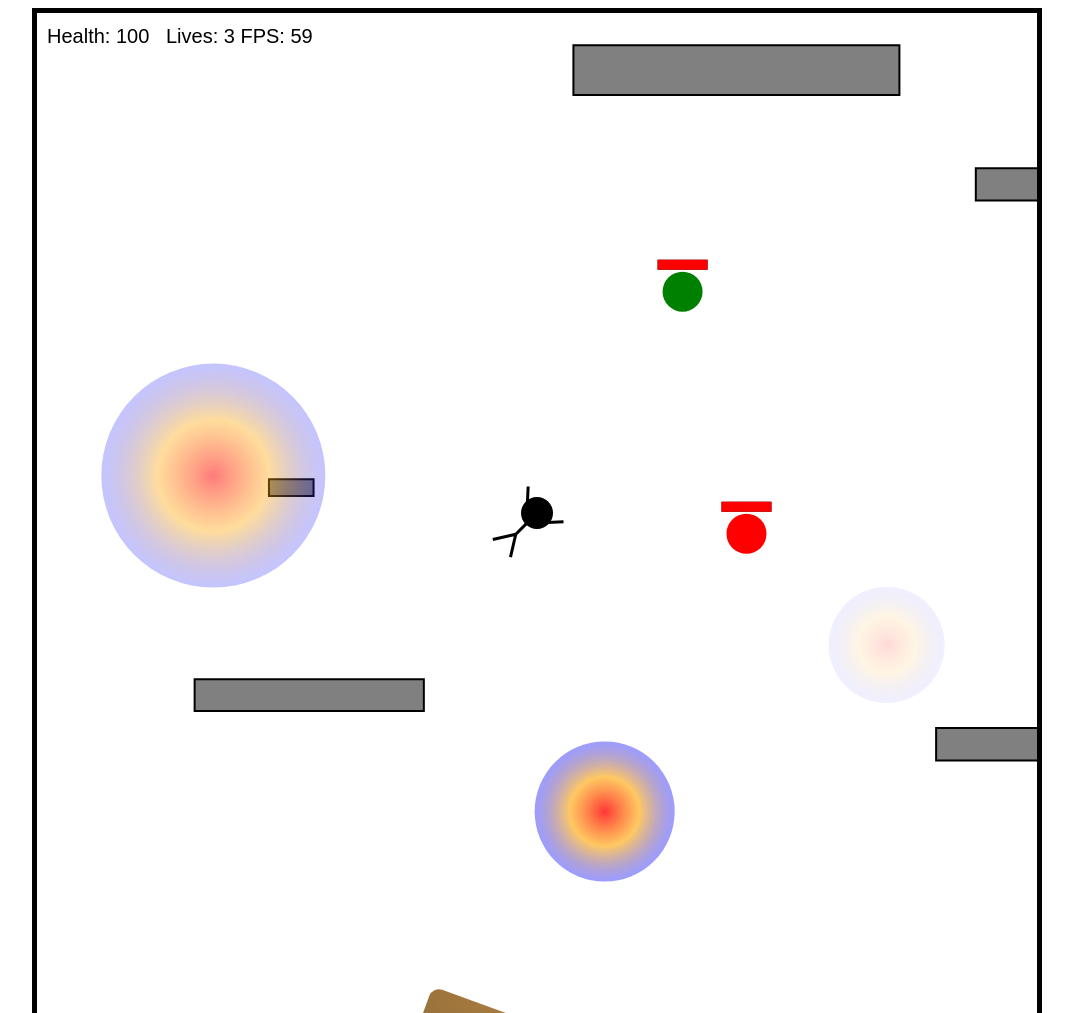
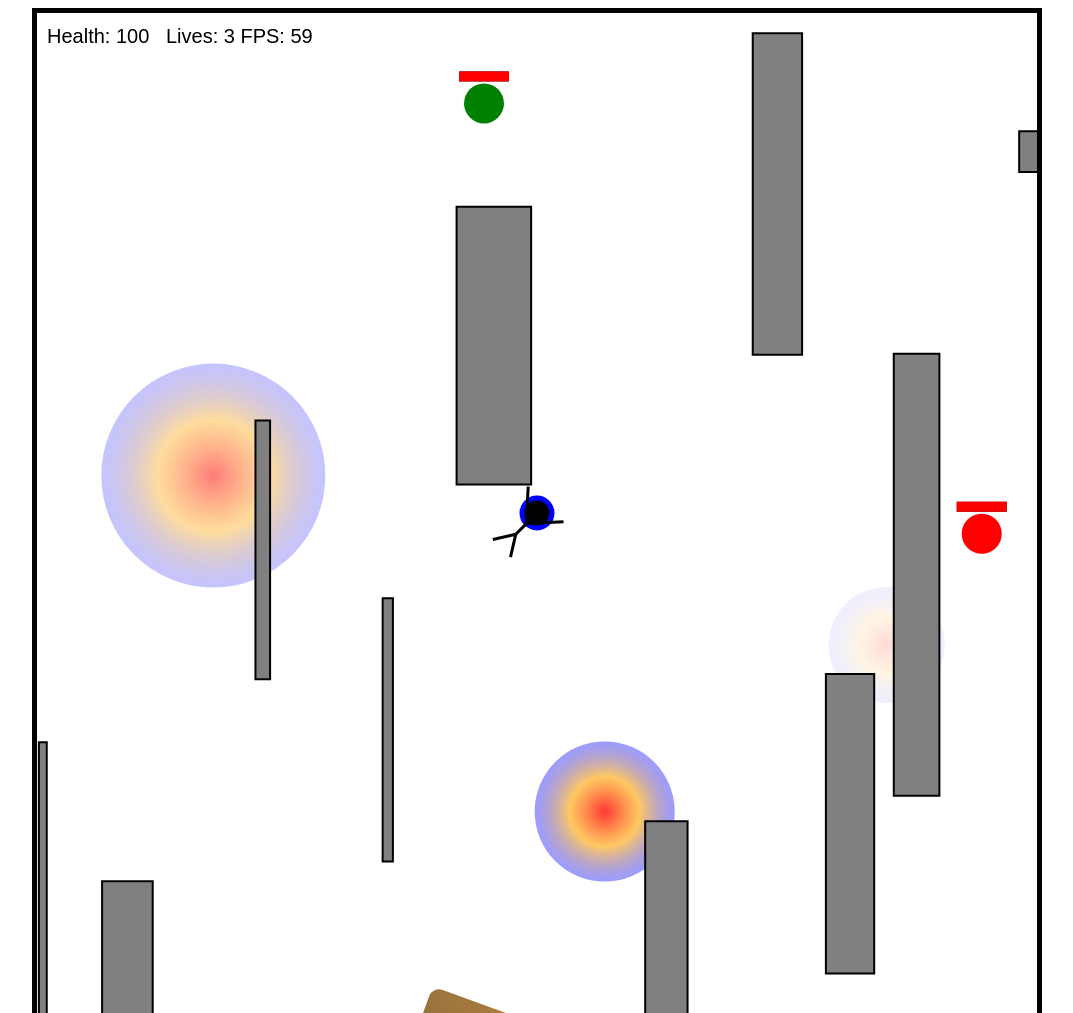
Before and after one commit to Dominique-Sakrisson/canvas-game, a website: page index.html in a window 1280 px wide. Shown: the top 1013 px of the page, without its empty margins (103-1176 px from the left). Drawn offline with Linux system fonts and the light colour scheme.

Commit message:
Update the walls generator, general cleanup.

```diff
--- a/index.html
+++ b/index.html
@@ -529,7 +529,10 @@
     // Function to check if a line intersects a rectangle (wall)
     function lineIntersectsRect(x1, y1, x2, y2, rect) {
       // Check if the line intersects any of the four sides of the rectangle
-  const left = rect.x, right = rect.x + rect.width, top = rect.y, bottom = rect.y + rect.height;
+      const left = rect.x,
+        right = rect.x + rect.width,
+        top = rect.y,
+        bottom = rect.y + rect.height;
 
       // Check each side of the rectangle (left, right, top, bottom)
       return (
@@ -545,15 +548,23 @@ function lineIntersectsLine(x1, y1, x2, y2, x3, y3, x4, y4) {
       const denom = (x1 - x2) * (y3 - y4) - (y1 - y2) * (x3 - x4);
       if (denom === 0) return null; // Parallel lines, no intersection
 
-  const intersectX = ((x1 * y2 - y1 * x2) * (x3 - x4) - (x1 - x2) * (x3 * y4 - y3 * x4)) / denom;
-  const intersectY = ((x1 * y2 - y1 * x2) * (y3 - y4) - (y1 - y2) * (x3 * y4 - y3 * x4)) / denom;
+      const intersectX =
+        ((x1 * y2 - y1 * x2) * (x3 - x4) - (x1 - x2) * (x3 * y4 - y3 * x4)) /
+        denom;
+      const intersectY =
+        ((x1 * y2 - y1 * x2) * (y3 - y4) - (y1 - y2) * (x3 * y4 - y3 * x4)) /
+        denom;
 
       // Check if the intersection point is within the bounds of both line segments
       if (
-    Math.min(x1, x2) <= intersectX && intersectX <= Math.max(x1, x2) &&
-    Math.min(y1, y2) <= intersectY && intersectY <= Math.max(y1, y2) &&
-    Math.min(x3, x4) <= intersectX && intersectX <= Math.max(x3, x4) &&
-    Math.min(y3, y4) <= intersectY && intersectY <= Math.max(y3, y4)
+        Math.min(x1, x2) <= intersectX &&
+        intersectX <= Math.max(x1, x2) &&
+        Math.min(y1, y2) <= intersectY &&
+        intersectY <= Math.max(y1, y2) &&
+        Math.min(x3, x4) <= intersectX &&
+        intersectX <= Math.max(x3, x4) &&
+        Math.min(y3, y4) <= intersectY &&
+        intersectY <= Math.max(y3, y4)
       ) {
         return { x: intersectX, y: intersectY };
       }
@@ -571,19 +582,55 @@ function checkMeleeStrikeIntersection(xStart, yStart, xEnd, yEnd, wall) {
       let intersection = null;
 
       // Left edge
-  intersection = lineIntersectsLine(xStart, yStart, xEnd, yEnd, wallLeft, wallTop, wallLeft, wallBottom);
+      intersection = lineIntersectsLine(
+        xStart,
+        yStart,
+        xEnd,
+        yEnd,
+        wallLeft,
+        wallTop,
+        wallLeft,
+        wallBottom,
+      );
       if (intersection) return intersection;
 
       // Right edge
-  intersection = lineIntersectsLine(xStart, yStart, xEnd, yEnd, wallRight, wallTop, wallRight, wallBottom);
+      intersection = lineIntersectsLine(
+        xStart,
+        yStart,
+        xEnd,
+        yEnd,
+        wallRight,
+        wallTop,
+        wallRight,
+        wallBottom,
+      );
       if (intersection) return intersection;
 
       // Top edge
-  intersection = lineIntersectsLine(xStart, yStart, xEnd, yEnd, wallLeft, wallTop, wallRight, wallTop);
+      intersection = lineIntersectsLine(
+        xStart,
+        yStart,
+        xEnd,
+        yEnd,
+        wallLeft,
+        wallTop,
+        wallRight,
+        wallTop,
+      );
       if (intersection) return intersection;
 
       // Bottom edge
-  intersection = lineIntersectsLine(xStart, yStart, xEnd, yEnd, wallLeft, wallBottom, wallRight, wallBottom);
+      intersection = lineIntersectsLine(
+        xStart,
+        yStart,
+        xEnd,
+        yEnd,
+        wallLeft,
+        wallBottom,
+        wallRight,
+        wallBottom,
+      );
       if (intersection) return intersection;
 
       return null; // No intersection
@@ -593,7 +640,9 @@ function checkMeleeStrikeIntersection(xStart, yStart, xEnd, yEnd, wall) {
     // Function to update melee strikes and handle wall collisions
     function updateMeleeStrikes() {
       // Filter melee strikes based on their lifetime (within 400ms of the attack timing)
-  meleeStrikes = meleeStrikes.filter((m) => Date.now() - m.attackTiming < 400); // Lifetime of melee strike (400ms)
+      meleeStrikes = meleeStrikes.filter(
+        (m) => Date.now() - m.attackTiming < 400,
+      ); // Lifetime of melee strike (400ms)
 
       for (let m of meleeStrikes) {
         // Only calculate the end position of the strike if it's within the 400ms window
@@ -603,7 +652,13 @@ function updateMeleeStrikes() {
         // Check for intersection with any wall and stop the strike at the intersection point
         let collisionPoint = null;
         for (let wall of walls) {
-      collisionPoint = checkMeleeStrikeIntersection(m.xStart, m.yStart, strikeEndX, strikeEndY, wall);
+          collisionPoint = checkMeleeStrikeIntersection(
+            m.xStart,
+            m.yStart,
+            strikeEndX,
+            strikeEndY,
+            wall,
+          );
           if (collisionPoint) {
             // If an intersection is detected, stop the strike at the intersection point
             strikeEndX = collisionPoint.x;
@@ -618,7 +673,14 @@ function updateMeleeStrikes() {
 
         // Check for collision with balls (and handle damage as before)
         for (let ball of balls) {
-      const distance = distanceToSegment(ball.x, ball.y, m.xStart, m.yStart, m.xEnd, m.yEnd);
+          const distance = distanceToSegment(
+            ball.x,
+            ball.y,
+            m.xStart,
+            m.yStart,
+            m.xEnd,
+            m.yEnd,
+          );
           const combatTimer = Date.now() - ball.lastHit > 200;
 
           if (distance < ball.radius && combatTimer) {
@@ -722,7 +784,6 @@ function updateMeleeStrikes() {
     //     ctx.closePath();
     //   }
     // }
-
 
     // Function to draw the attack on screen
     // Function to draw the attack on screen
@@ -806,6 +867,18 @@ function drawMeleeStrikes() {
         ctx.fillStyle = character.color;
       }
 
+      // Draw the border around the player (local coordinates)
+      if (player.isSlowed) {
+        ctx.strokeStyle = "red"; // Border color
+        console.log(-player.width);
+        ctx.lineWidth = 3; // Border thickness
+        ctx.strokeRect(
+          -player.width / 2,
+          -player.height / 2,
+          player.width,
+          player.height,
+        );
+      }
       // Draw the head (circle)
       ctx.beginPath();
       // ctx.arc(0, -character.height / 2, 15, 0, Math.PI * 2); // Centered around transformed origin
@@ -1139,6 +1212,7 @@ function drawMeleeStrikes() {
         if (mark.isActive && isCircleColliding(playerHitBox, mark)) {
           //slow is applied whether the player is taking damage or not
           player.currentSpeed = player.speed * 0.05; // Slow the player to 25% of base speed
+          player.isSlowed = true;
           if (!combatTimer) return; //this decides if damage will be taken
 
           //damage inflicting so reset the hit clock
@@ -1152,6 +1226,7 @@ function drawMeleeStrikes() {
           createParticles(mark.x, mark.y);
         } else {
           player.currentSpeed = player.speed;
+          player.isSlowed = false;
         }
       }
     }
@@ -1503,8 +1578,8 @@ function drawMeleeStrikes() {
     //=========================================================================================================
 
     // Wall size constants for easy adjustment
-    const WALL_WIDTH = 8;
-    const MIN_DISTANCE = 3 * WALL_WIDTH; // Minimum distance between walls (3 wall widths)
+    const WALL_WIDTH = 4;
+    const MIN_DISTANCE = 10 * WALL_WIDTH + 20; // Minimum distance between walls (3 wall widths)
 
     // Define the canvas size for boundary checking
     const canvasWidth = 1000;
@@ -1520,19 +1595,26 @@ function drawMeleeStrikes() {
 
         // Check if the new wall is too close to any existing wall (within the MIN_DISTANCE)
         if (
+          Math.abs(newWall.x + newWall.width - canvas.height / 2) <
+            MIN_DISTANCE ||
+          Math.abs(newWall.x - newWall.width - canvas.width / 2) <
+            MIN_DISTANCE ||
+          Math.abs(newWall.y + newWall.height - canvas.height / 2) <
+            MIN_DISTANCE ||
+          Math.abs(newWall.y - newWall.height - canvas.width / 2) <
+            MIN_DISTANCE ||
           Math.abs(existingWall.x - newWall.x) < MIN_DISTANCE ||
           Math.abs(existingWall.y - newWall.y) < MIN_DISTANCE ||
+          Math.abs(player.x - newWall.x) < MIN_DISTANCE ||
+          Math.abs(player.y - newWall.x) < MIN_DISTANCE ||
+          Math.abs(player.x - newWall.y) < MIN_DISTANCE ||
+          Math.abs(player.y - newWall.y) < MIN_DISTANCE ||
           Math.abs(
             existingWall.x + existingWall.width - (newWall.x + newWall.width),
           ) < MIN_DISTANCE ||
           Math.abs(
             existingWall.y + existingWall.height - (newWall.y + newWall.height),
-          ) < MIN_DISTANCE || Math.abs(
-            player.y + player.size - (newWall.y + newWall.height),
-          ) < MIN_DISTANCE * 4 ||
-          Math.abs(
-            player.x + existingWall.height - (newWall.x + newWall.width),
-          ) < MIN_DISTANCE * 4
+          ) < MIN_DISTANCE
         ) {
           return true; // The new wall is too close to an existing one
         }
@@ -1544,6 +1626,8 @@ function drawMeleeStrikes() {
     function generateWall() {
       let newWall;
       let validWall = false;
+      let MIN_HEIGHT = 150;
+      let MIN_WIDTH = 50;
 
       // Try to generate a valid wall until one is found
       while (!validWall) {
@@ -1551,9 +1635,25 @@ function drawMeleeStrikes() {
         newWall = {
           x: Math.random() * (canvasWidth - WALL_WIDTH), // Random X position
           y: Math.random() * (canvasHeight - WALL_WIDTH), // Random Y position
-          width: WALL_WIDTH + Math.random() * 600, // Random width between 20 and 70
-          height: WALL_WIDTH + Math.random() * 50, // Random height between 20 and 70
+          width: WALL_WIDTH + Math.random() * 500 + MIN_WIDTH, // Random width between 20 and 70
+          height: WALL_WIDTH + Math.random() * 500 + MIN_HEIGHT, // Random height between 20 and 70
         };
+        if (newWall.width > 150 && newWall.height > 150) {
+          let chance = Math.floor(Math.random() * 2);
+          switch (chance) {
+            case 0:
+              newWall.height = WALL_WIDTH + Math.random() * 50;
+              break;
+            case 1:
+              newWall.width = WALL_WIDTH + Math.random() * 50;
+          }
+        }
+        if (newWall.height > 450) {
+          newWall.height = newWall.height - MIN_HEIGHT;
+        }
+        if (newWall.width > 450) {
+          newWall.width = newWall.width - MIN_WIDTH;
+        }
 
         // Check if the wall respects the minimum distance rule
         validWall = !isWallTooClose(newWall);
@@ -1578,10 +1678,12 @@ function drawMeleeStrikes() {
     }
 
     // Generate a certain number of walls (e.g., 5 walls) ensuring they don't break the rules
-    for (let i = 0; i < 5; i++) {
+    function rollWalls(numberWalls) {
+      for (let i = 0; i < numberWalls; i++) {
         generateWall();
       }
-
+    }
+    rollWalls(10);
     // Now draw the walls on the canvas
     drawWalls();
     //=========================================================================================================
@@ -1590,7 +1692,6 @@ function drawMeleeStrikes() {
       if (!isGameOver) {
         ctx.clearRect(0, 0, canvas.width, canvas.height); // Clear the canvas
         countFPS(timestamp);
-        drawWalls();
         //update game objects
         updateMarks();
         updatePlayer(player);
@@ -1608,6 +1709,8 @@ function drawMeleeStrikes() {
         // drawCharacter(ctx, character); // Draw the character
         drawMarks();
         drawPlayer(ctx, player); // Draw the character
+        drawWalls();
+
         // drawPlayer();
         drawBalls();
         drawHealth();
```
Lines whose indentation alone changed are shown as unchanged.
